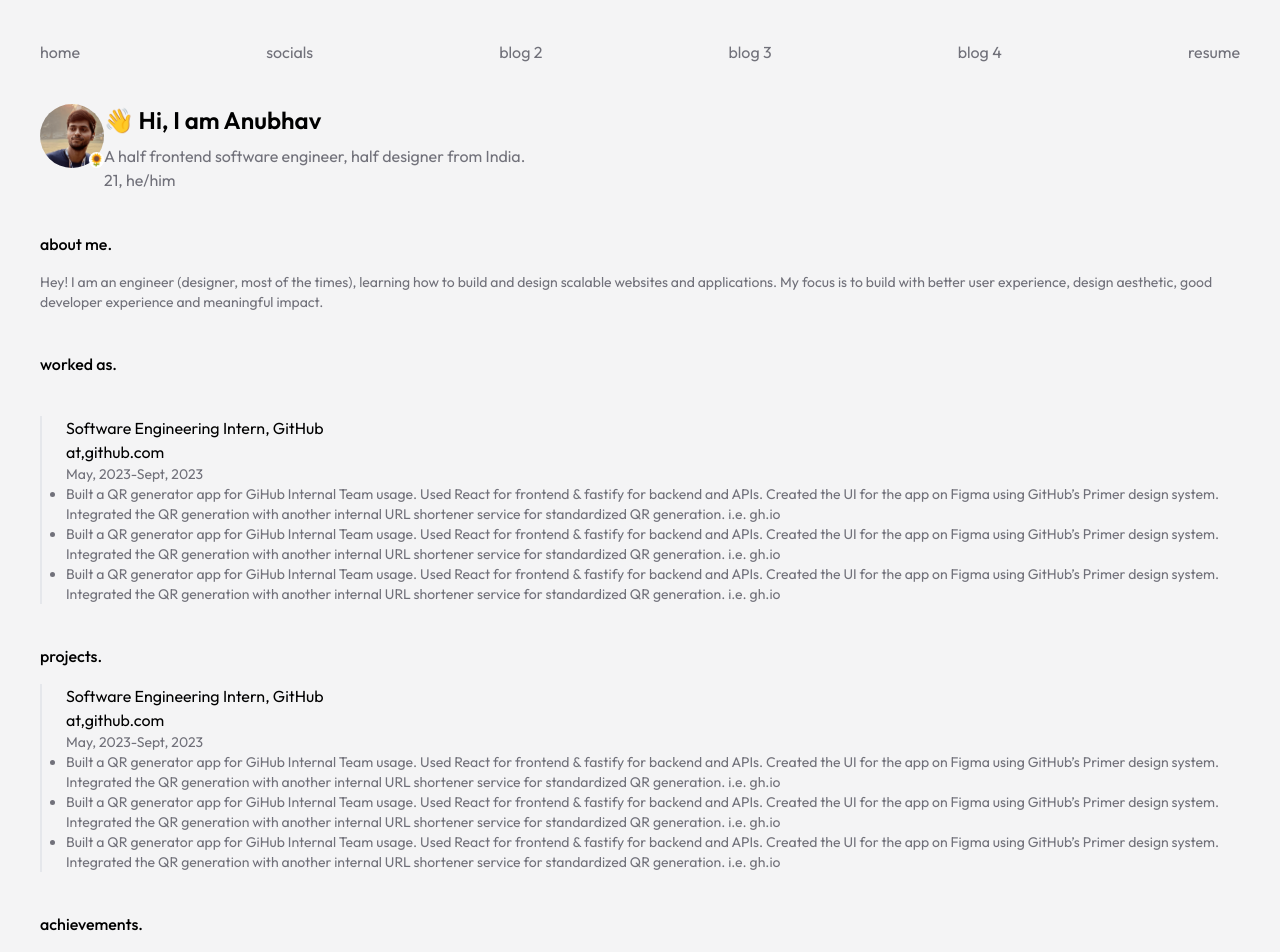
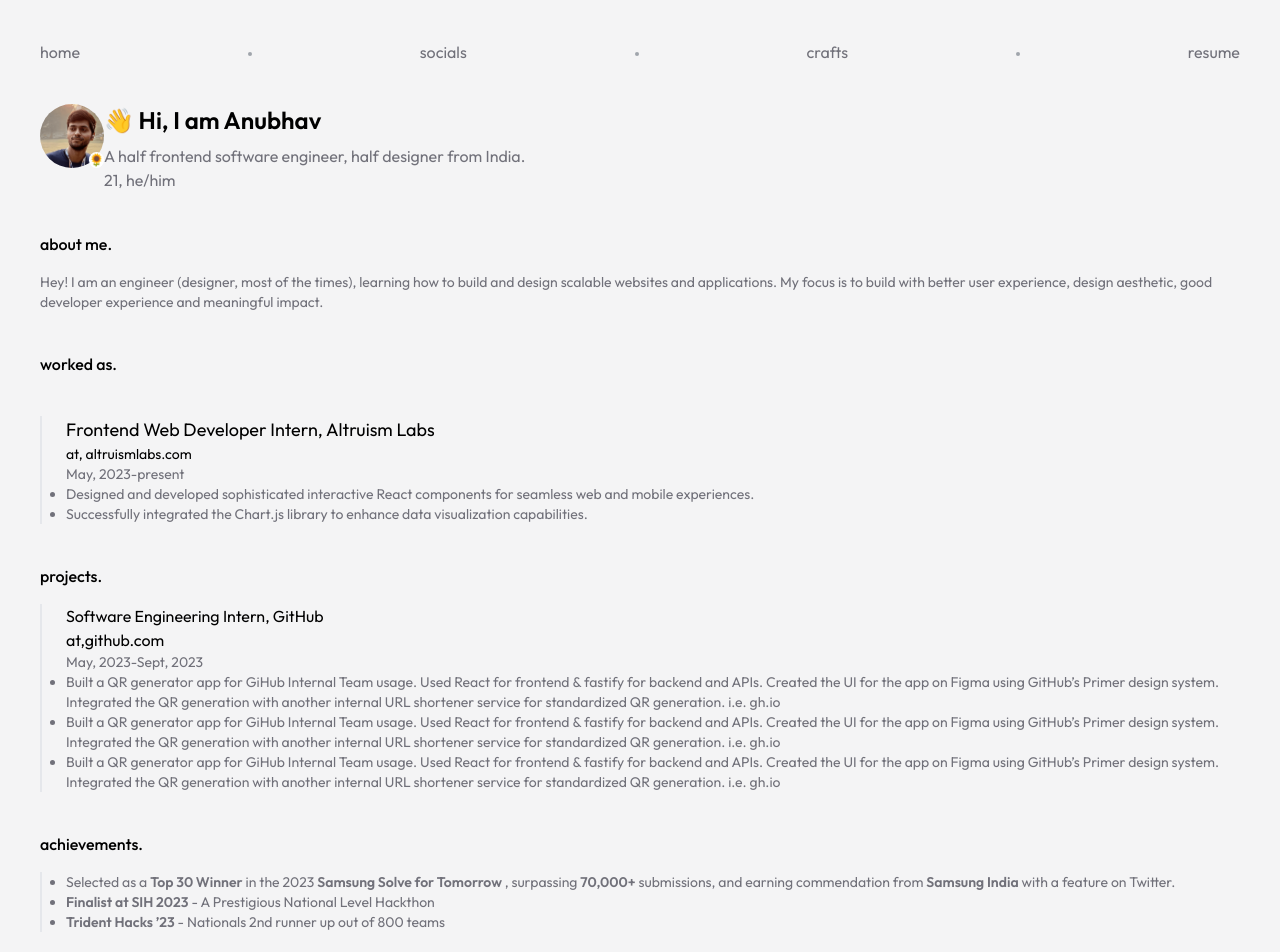
Before and after one commit to Anubhav-Pal/Portfolio, a Next.js app: page / in a window 1280 px wide. Shown: the top 952 px of the page. Built offline with nearby package versions, Linux system fonts and the light colour scheme.

Commit message:
Update Details

```diff
--- a/components/HeroSection.jsx
+++ b/components/HeroSection.jsx
@@ -6,7 +6,7 @@ const HeroSection = () => {
     <div className='flex mt-10  '>
       <div className=''>
         <div className="relative">
-          <Image src={me} className='rounded-full w-16 ' alt="" />
+          <Image src={me} className='rounded-full w-16  hover:grayscale transition-all' alt="" />
           <div className="bg-white rounded-full text-xs absolute bottom-0 right-0">🌻</div>
         </div>
 
--- a/components/Navbar.jsx
+++ b/components/Navbar.jsx
@@ -7,18 +7,15 @@ const Navbar = () => {
       <Link href="/">
         <span>home</span>
       </Link>
+      <div className='w-1 mt-1 h-1 rounded-full bg-gray-600 opacity-50'></div>
       <Link href="#socials">
         <span>socials</span>
       </Link>
+      <div className='w-1 mt-1 h-1 rounded-full bg-gray-600 opacity-50'></div>
       <Link href="/blog">
-        <span>blog 2</span>
+        <span>crafts</span>
       </Link>
-      <Link href="/blog">
-        <span>blog 3</span>
-      </Link>
-      <Link href="/blog">
-        <span>blog 4</span>
-      </Link>
+      <div className='w-1 mt-1 h-1 rounded-full bg-gray-600 opacity-50'></div>
       <Link href="https://drive.google.com/file/d/1Sq9ql5S9yqNJDs36m47M4b1RxxLGdIZL/view?usp=drive_link" target='_blank'>
         <span>resume</span>
       </Link>
--- a/components/Work.jsx
+++ b/components/Work.jsx
@@ -5,16 +5,15 @@ const Work = () => {
     <div className='border-l-2 pl-6 hover:border-orange-300 cursor-default transition-all'>
       <div className='flex flex-col'>
         <div>
-          <div>Software Engineering Intern, GitHub</div>
-          <div>at,github.com</div>
+          <div className='capitalize text-lg'>frontend web developer intern, Altruism Labs</div>
+          <div className=' text-sm'>at, <a href="http://www.altruismlabs.com/">altruismlabs.com</a></div>
         </div>
-        <div className='text-sd text-sm'>May, 2023-Sept, 2023</div>
+        <div className='text-sd text-sm'>May, 2023-present</div>
       </div>
       <div>
         <ul className='list-disc'>
-          <li className='text-sd text-sm'>Built a QR generator app for GiHub Internal Team usage. Used React for frontend & fastify for backend and APIs. Created the UI for the app on Figma using GitHub’s Primer design system. Integrated the QR generation with another internal URL shortener service for standardized QR generation. i.e. gh.io</li>
-          <li className='text-sd text-sm'>Built a QR generator app for GiHub Internal Team usage. Used React for frontend & fastify for backend and APIs. Created the UI for the app on Figma using GitHub’s Primer design system. Integrated the QR generation with another internal URL shortener service for standardized QR generation. i.e. gh.io</li>
-          <li className='text-sd text-sm'>Built a QR generator app for GiHub Internal Team usage. Used React for frontend & fastify for backend and APIs. Created the UI for the app on Figma using GitHub’s Primer design system. Integrated the QR generation with another internal URL shortener service for standardized QR generation. i.e. gh.io</li>
+          <li className='text-sd text-sm'>Designed and developed sophisticated interactive React components for seamless web and mobile experiences.</li>
+          <li className='text-sd text-sm'>Successfully integrated the Chart.js library to enhance data visualization capabilities.</li>
         </ul>
 
       </div>
--- a/containers/Achievements.jsx
+++ b/containers/Achievements.jsx
@@ -8,9 +8,9 @@ const Achievements = () => {
             <div className='border-l-2 pl-6 hover:border-orange-300 cursor-default transition-all'>
                 <div>
                     <ul className='list-disc'>
-                        <li className='text-sd text-sm'>Built a QR generator app for GiHub Internal Team usage. Used React for frontend & fastify for backend and APIs. Created the UI for the app on Figma using GitHub’s Primer design system. Integrated the QR generation with another internal URL shortener service for standardized QR generation. i.e. gh.io</li>
-                        <li className='text-sd text-sm'>Built a QR generator app for GiHub Internal Team usage. Used React for frontend & fastify for backend and APIs. Created the UI for the app on Figma using GitHub’s Primer design system. Integrated the QR generation with another internal URL shortener service for standardized QR generation. i.e. gh.io</li>
-                        <li className='text-sd text-sm'>Built a QR generator app for GiHub Internal Team usage. Used React for frontend & fastify for backend and APIs. Created the UI for the app on Figma using GitHub’s Primer design system. Integrated the QR generation with another internal URL shortener service for standardized QR generation. i.e. gh.io</li>
+                        <li className='text-sd text-sm'>Selected as a <span className='font-semibold'>Top 30 Winner</span> in the 2023 <span className='font-semibold'> Samsung Solve for Tomorrow </span>, surpassing <span className='font-semibold'>70,000+</span> submissions, and earning commendation from <span className='font-semibold'> Samsung India</span> with a feature on Twitter.</li>
+                        <li className='text-sd text-sm'> <span className='font-semibold'> Finalist at SIH 2023</span> - A Prestigious National Level Hackthon</li>
+                        <li className='text-sd text-sm'> <span className='font-semibold'> Trident Hacks &rsquo;23</span> - Nationals 2nd runner up out of 800 teams</li>
                     </ul>
                 </div>
             </div>
```
